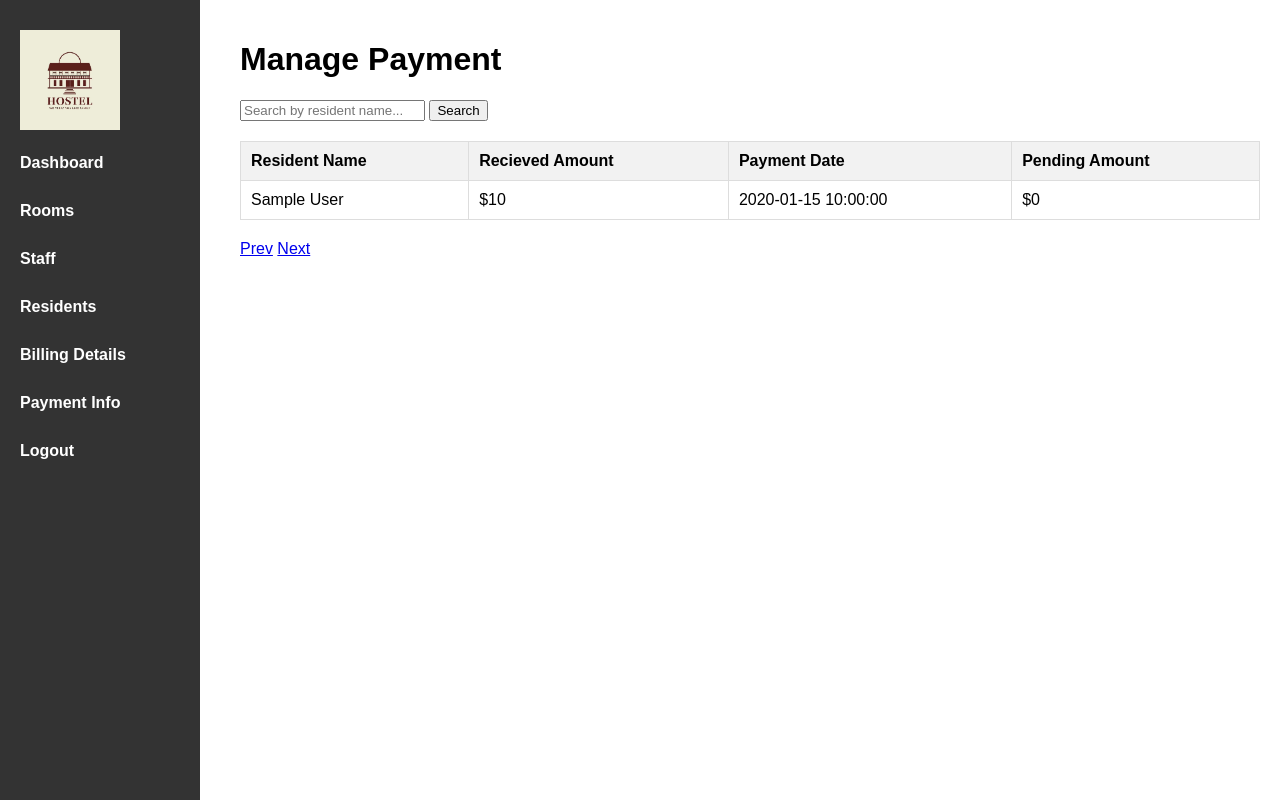
After one commit to Brabim21/Hostel_Management_System, a PHP site: page /Admin/manage_payment.php in a window 1280 px wide. The commit adds this page. Run offline with PHP 8.4, Linux system fonts and the light colour scheme; tables that the repository leaves empty or names only in its code hold one stand-in row (values such as "Sample post").

Commit message:
Manage payment completed

```diff
--- a/Admin/home.php
+++ b/Admin/home.php
@@ -20,7 +20,7 @@
             <li><a href="managestaff.php">Staff</a></li>
             <li><a href="#">Residents</a></li>
             <li><a href="#">Billing Details</a></li>
-            <li><a href="#">Payment Info</a></li>
+            <li><a href="manage_payment.php">Payment Info</a></li>
             <li><a href="#">Logout</a></li>
         </ul>
     </nav>
--- a/Admin/manageStaff.php
+++ b/Admin/manageStaff.php
@@ -23,7 +23,7 @@
             <li><a href="managestaff.php">Staff</a></li>
             <li><a href="#">Residents</a></li>
             <li><a href="#">Billing Details</a></li>
-            <li><a href="#">Payment Info</a></li>
+            <li><a href="manage_payment.php">Payment Info</a></li>
             <li><a href="#">Logout</a></li>
         </ul>
     </nav>
--- /dev/null
+++ b/Admin/manage_payment.css
@@ -0,0 +1,100 @@
+body {
+    font-family: Arial, sans-serif;
+    margin: 0;
+    padding: 0;
+}
+
+nav {
+    background-color: #333;
+    color: #fff;
+    width: 200px;
+    position: fixed;
+    top: 0;
+    bottom: 0;
+    left: 0;
+    padding-top: 20px;
+    display: flex;
+    flex-direction: column;
+    justify-content: space-between;
+    align-items: center;
+}
+
+nav ul {
+    list-style-type: none;
+    margin: 0;
+    padding: 0;
+    text-align: left;
+}
+
+nav ul li {
+    margin-bottom: 10px;
+}
+
+nav ul li a {
+    display: block;
+    color: #fff;
+    text-decoration: none;
+    font-weight: bold;
+    padding: 10px 20px;
+    transition: background-color 0.3s;
+}
+
+nav ul li a:hover {
+    background-color: #555;
+}
+
+nav ul li a:hover .logo {
+    transform: scale(1.1); /* Example hover effect */
+}
+
+.logo {
+    width: 100px; /* Adjust as needed */
+    margin-bottom: 20px; /* Spacing between logo and links */
+    transition: transform 0.3s; /* Transition effect */
+}
+
+.container {
+    margin-left: 220px; /* Adjust based on nav width */
+    padding: 20px;
+}
+
+.search-container {
+    margin-bottom: 20px;
+}
+
+#paymentTable {
+    width: 100%;
+    border-collapse: collapse;
+}
+
+#paymentTable th, #paymentTable td {
+    padding: 10px;
+    border: 1px solid #ddd;
+    text-align: left;
+}
+
+#paymentTable th {
+    background-color: #f2f2f2;
+}
+
+.pagination {
+    margin-top: 20px;
+}
+
+.pagination button {
+    background-color: #333;
+    color: #fff;
+    padding: 10px 20px;
+    border: none;
+    cursor: pointer;
+    margin-right: 10px;
+}
+
+.pagination button:hover {
+    background-color: #555;
+}
+
+.pagination button:disabled {
+    background-color: #888;
+    cursor: not-allowed;
+}
--- /dev/null
+++ b/Admin/manage_payment.php
@@ -0,0 +1,123 @@
+<?php
+// Include database connection and setup
+include_once "../configuration.php";
+
+// Define variables for pagination
+$limit = 10;
+$page = isset($_GET['page']) ? $_GET['page'] : 1;
+$offset = ($page - 1) * $limit;
+
+// Perform search if search query is present
+$search = isset($_GET['search']) ? $_GET['search'] : '';
+$searchQuery = $search ? "AND u.name LIKE '%$search%'" : ''; // Assuming 'name' is the column in the 'user' table
+
+// Fetch payment details from the database
+if ($link) {
+    // Join payment table with billing table and then with user table
+    $sql = "SELECT p.*, u.name AS resident_name, (b.total_fee - p.payment_amount) AS pending_amount
+            FROM payment p
+            INNER JOIN billing b ON p.billing_id = b.billing_id
+            INNER JOIN user u ON b.user_id = u.user_id
+            WHERE 1 $searchQuery
+            LIMIT $limit OFFSET $offset";
+    $result = mysqli_query($link, $sql);
+
+    // Fetch total number of payment records for pagination
+    $totalSql = "SELECT COUNT(*) AS total
+                 FROM payment p
+                 INNER JOIN billing b ON p.billing_id = b.billing_id
+                 INNER JOIN user u ON b.user_id = u.user_id
+                 WHERE 1 $searchQuery";
+    $totalResult = mysqli_query($link, $totalSql);
+    $totalRows = mysqli_fetch_assoc($totalResult)['total'];
+    $totalPages = ceil($totalRows / $limit);
+} else {
+    echo "Error: Unable to establish database connection.";
+}
+// Close the database connection
+mysqli_close($link);
+?>
+
+<!DOCTYPE html>
+<html lang="en">
+<head>
+    <meta charset="UTF-8">
+    <meta name="viewport" content="width=device-width, initial-scale=1.0">
+    <link rel="stylesheet" href="manage_payment.css">
+
+    <script>
+        function updatePaymentStatus(newStatus, paymentId) {
+            // Update the status in the table
+            document.getElementById(`status_${paymentId}`).innerText = newStatus;
+            // Update the hidden input field
+            document.getElementById(`new_status_${paymentId}`).value = newStatus;
+            // Submit the form to update status in the database
+            document.getElementById("update_status_form").submit();
+        }
+    </script>
+
+    <title>Payment and Billing</title>
+</head>
+<body>
+    <nav>
+        <ul>
+            <li>
+                <a href="home.php">
+                    <img src="image/Hostel.avif" alt="Hostel Logo" class="logo">
+                    Dashboard
+                </a>
+            </li>
+            <li><a href="manage_room.php">Rooms</a></li>
+            <li><a href="managestaff.php">Staff</a></li>
+            <li><a href="#">Residents</a></li>
+            <li><a href="#">Billing Details</a></li>
+            <li><a href="#">Payment Info</a></li>
+            <li><a href="#">Logout</a></li>
+        </ul>
+    </nav>
+
+    <div class="container">
+        <h1>Manage Payment</h1>
+        <div class="search-container">
+            <form method="get" action="">
+                <input type="text" name="search" id="searchInput" placeholder="Search by resident name..." value="<?php echo $search; ?>">
+                <button type="submit">Search</button>
+            </form>
+        </div>
+        <table id="paymentTable">
+            <thead>
+                <tr>
+                    <th>Resident Name</th>
+                    <th>Recieved Amount</th>
+                    <th>Payment Date</th>
+                    <th>Pending Amount</th>
+                </tr>
+            </thead>
+            <tbody>
+                 <?php
+                if ($link && mysqli_num_rows($result) > 0) {
+                    while ($row = mysqli_fetch_assoc($result)) {
+                        echo "<tr>";
+                        echo "<td>" . $row['resident_name'] . "</td>";
+                        echo "<td>$" . $row['payment_amount'] . "</td>";
+                        echo "<td>" . $row['payment_date'] . "</td>";
+                        echo "<td>$" . $row['pending_amount'] . "</td>";
+                        echo "</tr>";
+                    }
+                } else {
+                    echo "<tr><td colspan='4'>No payment records found</td></tr>";
+                }
+                ?>
+            </tbody>
+        </table>
+        <div class="pagination">
+            <a href="?page=<?php echo ($page > 1) ? ($page - 1) : 1; ?>&search=<?php echo $search; ?>" id="prevBtn">Prev</a>
+            <a href="?page=<?php echo ($page < $totalPages) ? ($page + 1) : $totalPages; ?>&search=<?php echo $search; ?>" id="nextBtn">Next</a>
+        </div>
+    </div>
+    <form id="update_status_form" method="post" action="update_payment_status.php" style="display: none;">
+        <input type="hidden" name="payment_id[]" />
+        <input type="hidden" name="new_status[]" />
+    </form>
+</body>
+</html>
--- a/Admin/manage_room.php
+++ b/Admin/manage_room.php
@@ -20,7 +20,7 @@
             <li><a href="managestaff.php">Staff</a></li>
             <li><a href="#">Residents</a></li>
             <li><a href="#">Billing Details</a></li>
-            <li><a href="#">Payment Info</a></li>
+            <li><a href="manage_payment.php">Payment Info</a></li>
             <li><a href="#">Logout</a></li>
         </ul>
     </nav>
@@ -52,6 +52,8 @@
                         echo "<td>" . (isset($row['residents_count']) ? $row['residents_count'] : 'N/A') . "</td>";
                         echo "<td>";
                         echo "<button onclick='openEditOverlay(" . $row['room_id'] . ", \"" . $row['room_name'] . "\", " . $row['room_price'] . ", \"" . $row['facility'] . "\", " . (isset($row['residents_count']) ? $row['residents_count'] : 'N/A') . ")'>Update</button>";
+
+
 
                         echo "<button onclick='confirmDelete(" . $row['room_id'] . ")' class='delete-button'>Delete</button>";
                         echo "</td>";
@@ -143,6 +145,7 @@
     document.getElementById('editOverlay').style.display = 'block';
 }
 
+
     function confirmDelete(roomId) {
         document.getElementById('deleteModal').style.display = 'block';
         // Store the room ID in a hidden field in the modal
```
Also changed, not shown: Admin/update_payment_status.php (added, +30 -0 lines), Admin/update_room.php (+8 -1 lines), Admin/uploads/_b7f6de4d-c466-4033-853c-25600605f4c1.jpg (deleted), Admin/uploads/signature (1).png (deleted).
